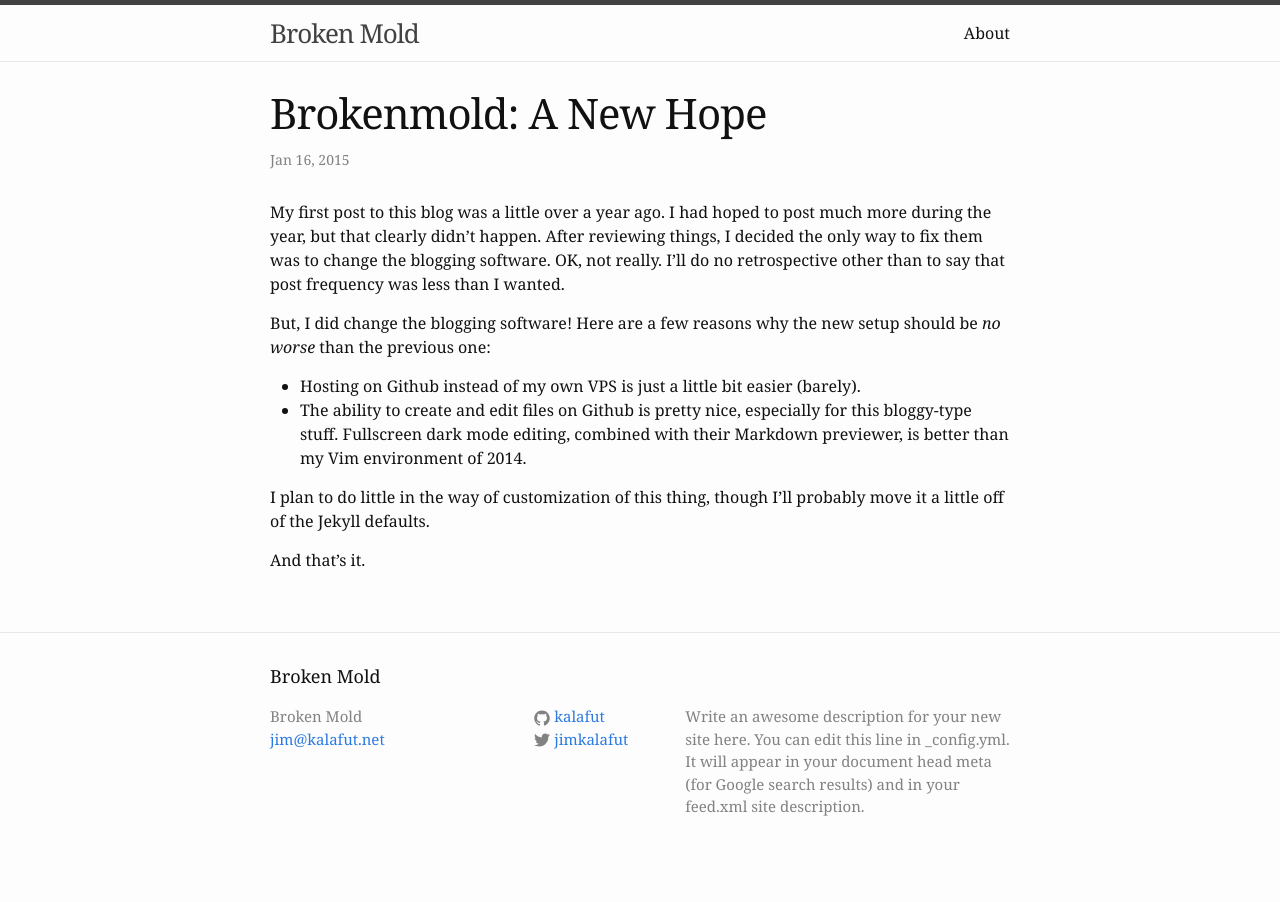
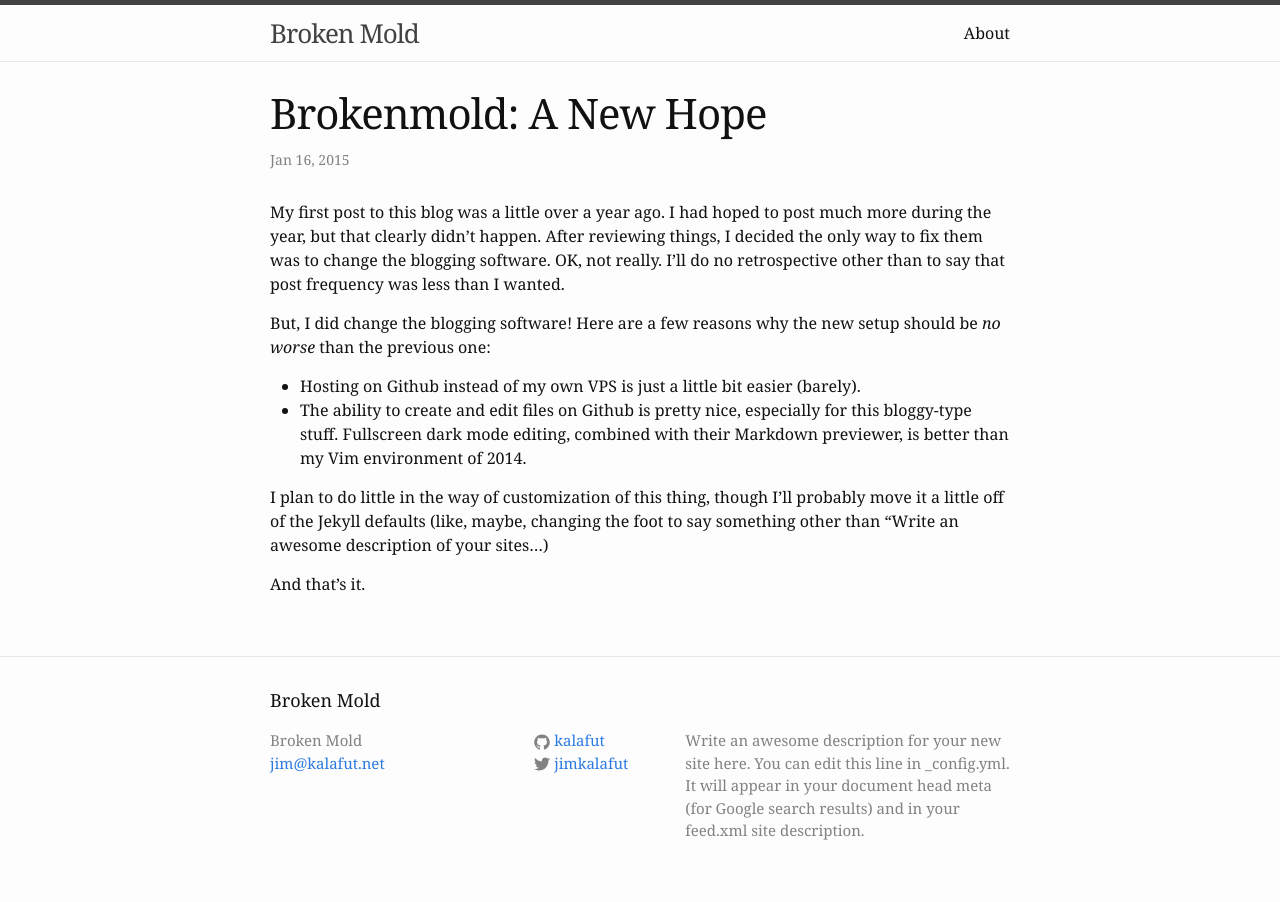
Before and after one commit to kalafut/brokenmold, a Jekyll site: the page built from _posts/2015-01-16-a-new-hope.md, in a window 1280 px wide. Built offline with Jekyll 4.4.1, drawn with Linux system fonts in a browser that asks for light colours.

Commit message:
Update 2015-01-16-a-new-hope.md

```diff
--- a/_posts/2015-01-16-a-new-hope.md
+++ b/_posts/2015-01-16-a-new-hope.md
@@ -11,6 +11,6 @@ But, I did change the blogging software! Here are a few reasons why the new setu
 * Hosting on Github instead of my own VPS is just a little bit easier (barely).
 * The ability to create and edit files on Github is pretty nice, especially for this bloggy-type stuff. Fullscreen dark mode editing, combined with their Markdown previewer, is better than my Vim environment of 2014.
 
-I plan to do little in the way of customization of this thing, though I'll probably move it a little off of the Jekyll defaults.
+I plan to do little in the way of customization of this thing, though I'll probably move it a little off of the Jekyll defaults (like, maybe, changing the foot to say something other than "Write an awesome description of your sites…)
 
 And that's it.
```
